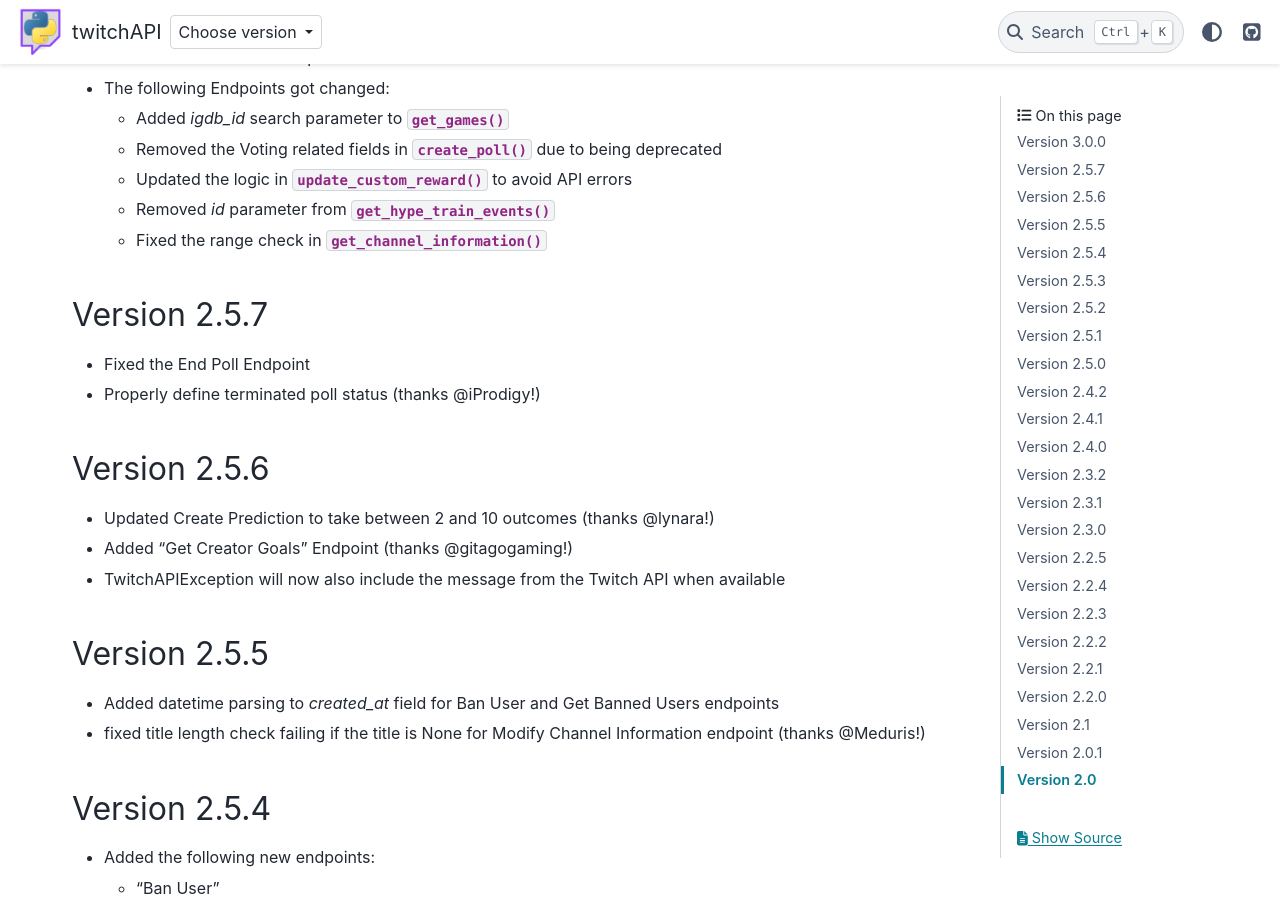
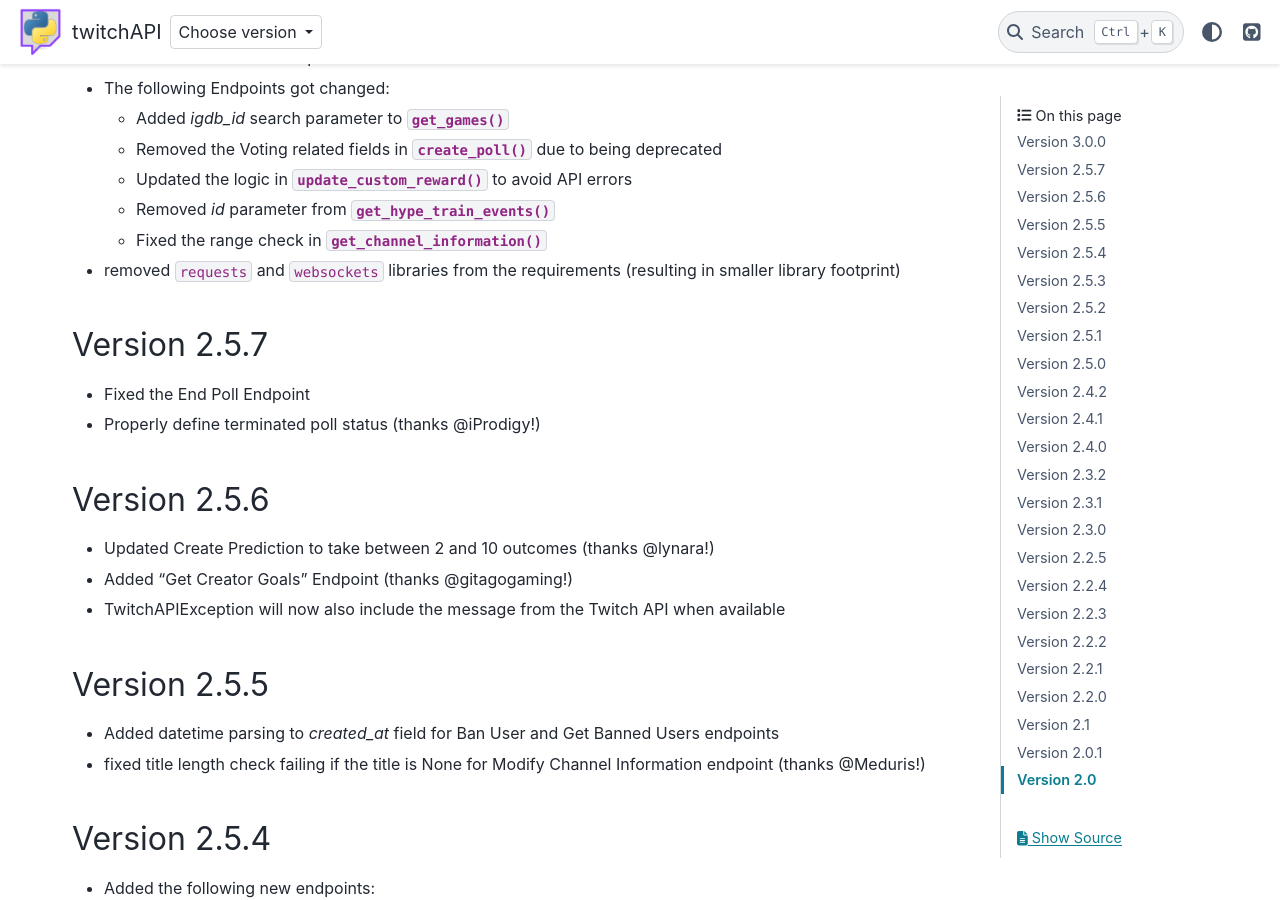
Before and after one commit to Teekeks/pyTwitchAPI, a Sphinx documentation site: the page built from docs/changelog.rst, in a window 1280 px wide and 900 px high, scrolled down 1150 px. Built offline with Sphinx 7.4.7 and the PyData theme 0.15.4, drawn with Linux system fonts in a browser that asks for light colours; comment, search, counter and statistics services are not loaded.

Commit message:
added changed requirements to the changelog

```diff
--- a/docs/changelog.rst
+++ b/docs/changelog.rst
@@ -44,6 +44,7 @@
   * Updated the logic in :const:`~twitchAPI.twitch.Twitch.update_custom_reward()` to avoid API errors
   * Removed `id` parameter from :const:`~twitchAPI.twitch.Twitch.get_hype_train_events()`
   * Fixed the range check in :const:`~twitchAPI.twitch.Twitch.get_channel_information()`
+* removed :code:`requests` and :code:`websockets` libraries from the requirements (resulting in smaller library footprint)
 
 
 ****************
```
